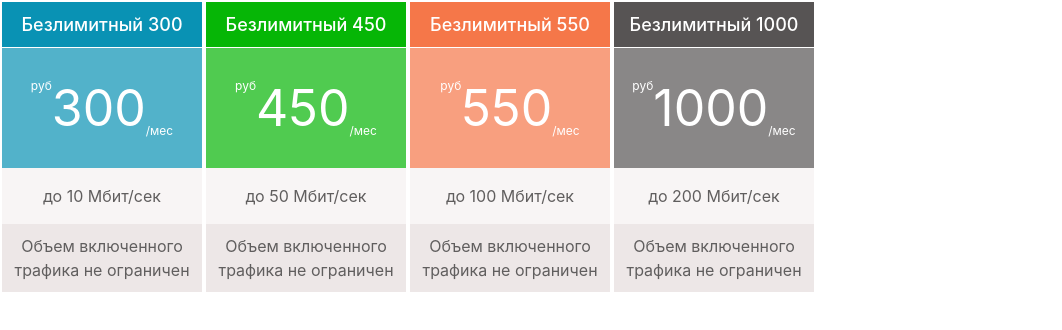
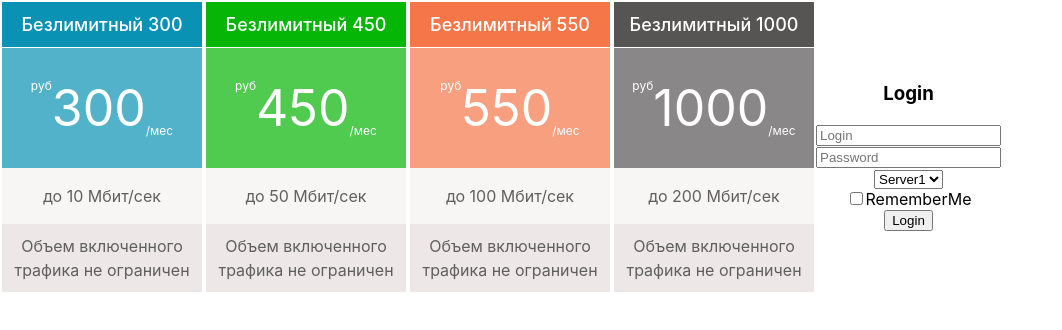
Before and after one commit to IrinaParamonova7980/React, a React (Create React App) app in the folder rates/: page / in a window 1280 px wide. Shown: the top 330 px of the page, without its empty margins (0-1062 px from the left). Built offline with nearby package versions, Linux system fonts and the light colour scheme.

Commit message:
Form component

```diff
--- a/rates/src/App.js
+++ b/rates/src/App.js
@@ -18,6 +18,7 @@ import theme1 from "./components/rate/theme1.module.scss";
 import theme2 from "./components/rate/theme2.module.scss";
 import theme3 from "./components/rate/theme3.module.scss";
 import theme4 from "./components/rate/theme4.module.scss";
+import Form from "./components/form/form";
 
 const themes = [theme1, theme2, theme3, theme4];
 
@@ -71,6 +72,7 @@ function App() {
           theme={themes[index]}
         ></Rates>
       ))}
+      <Form></Form>
       {/* <div>
         <Card></Card>
         <Component theme={themedark}></Component>
--- /dev/null
+++ b/rates/src/components/form/form.jsx
@@ -0,0 +1,82 @@
+import React from "react";
+
+export default class Form extends React.Component {
+  constructor(props) {
+    super(props);
+    this.state = {
+      login: "",
+      password: "",
+      server: "1",
+      rememberMe: false,
+    };
+  }
+
+    //Вариант написания функций все в одной
+
+  handleChange = (e) => {
+    let value =
+      e.target.type === "checkbox" ? e.target.checked : e.target.value;
+      if (e.target.name === "login") { value = value.toUpperCase() };
+    this.setState({ [e.target.name]: value });
+  };
+
+    //Вариант написания функций отдельно
+
+  //   handleChange = (e) => {
+  //     this.setState({ [e.target.name]: e.target.value.toUpperCase() });
+  //     };
+
+  //     handleChangeCheckbox = (e) => {
+  //         this.setState({ [e.target.name]: e.target.checked});
+  //       };
+
+  render() {
+    return (
+      <div>
+        <form>
+          <h3>Login</h3>
+          <div>
+            <input
+              type="email"
+              placeholder="Login"
+              value={this.state.login}
+              onChange={this.handleChange}
+              name="login"
+            ></input>
+          </div>
+          <div>
+            <input
+              type="password"
+              placeholder="Password"
+              value={this.state.password}
+              onChange={this.handleChange}
+              name="password"
+            ></input>
+          </div>
+          <div>
+            <select
+              name="server"
+              value={this.state.server}
+              onChange={this.handleChange}
+            >
+              <option value="1">Server1</option>
+              <option value="2">Server2</option>
+              <option value="3">Server3</option>
+            </select>
+          </div>
+          <div>
+            <input
+              type="checkbox"
+              checked={this.state.rememberMe}
+              //onChange={this.handleChangeCheckbox}
+              onChange={this.handleChange}
+              name="rememberMe"
+            />
+            RememberMe
+          </div>
+          <button>Login</button>
+        </form>
+      </div>
+    );
+  }
+}
```
